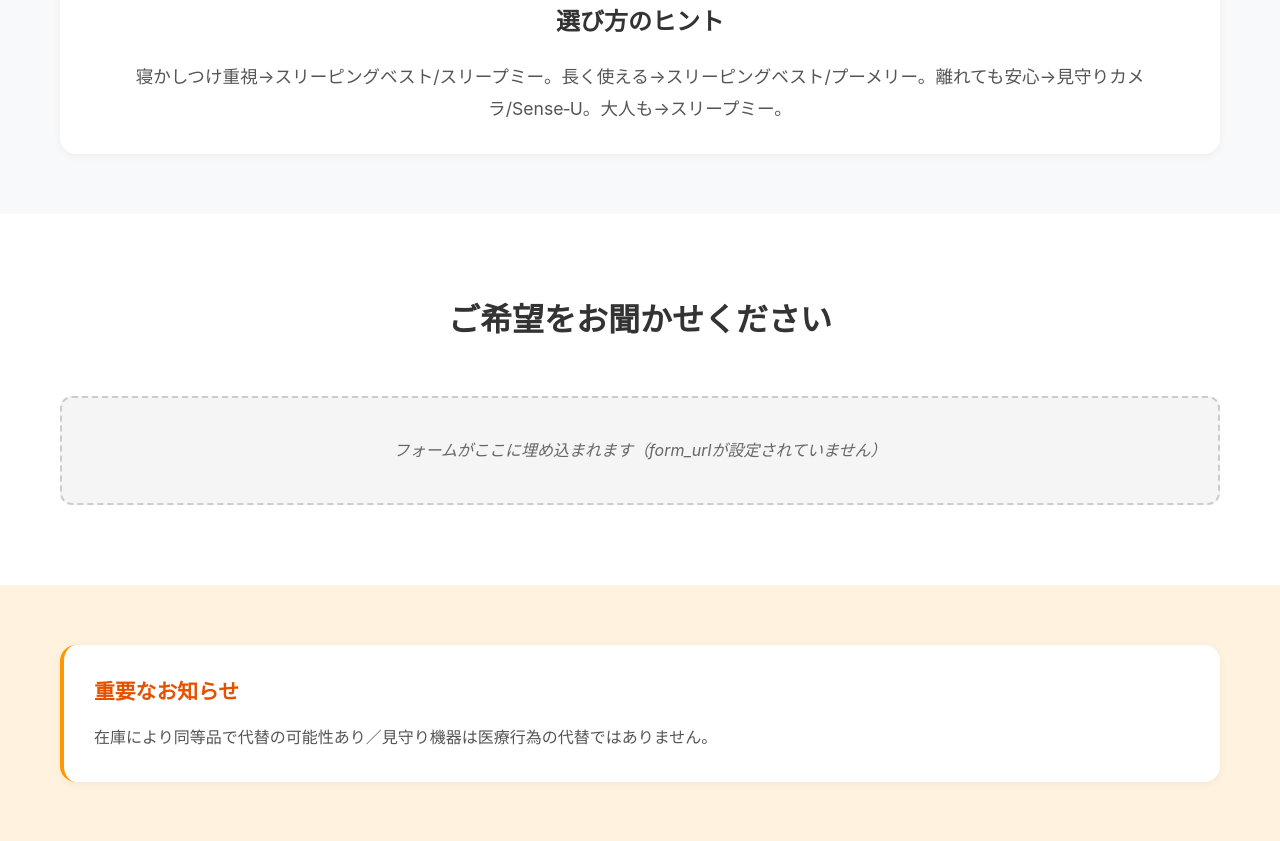
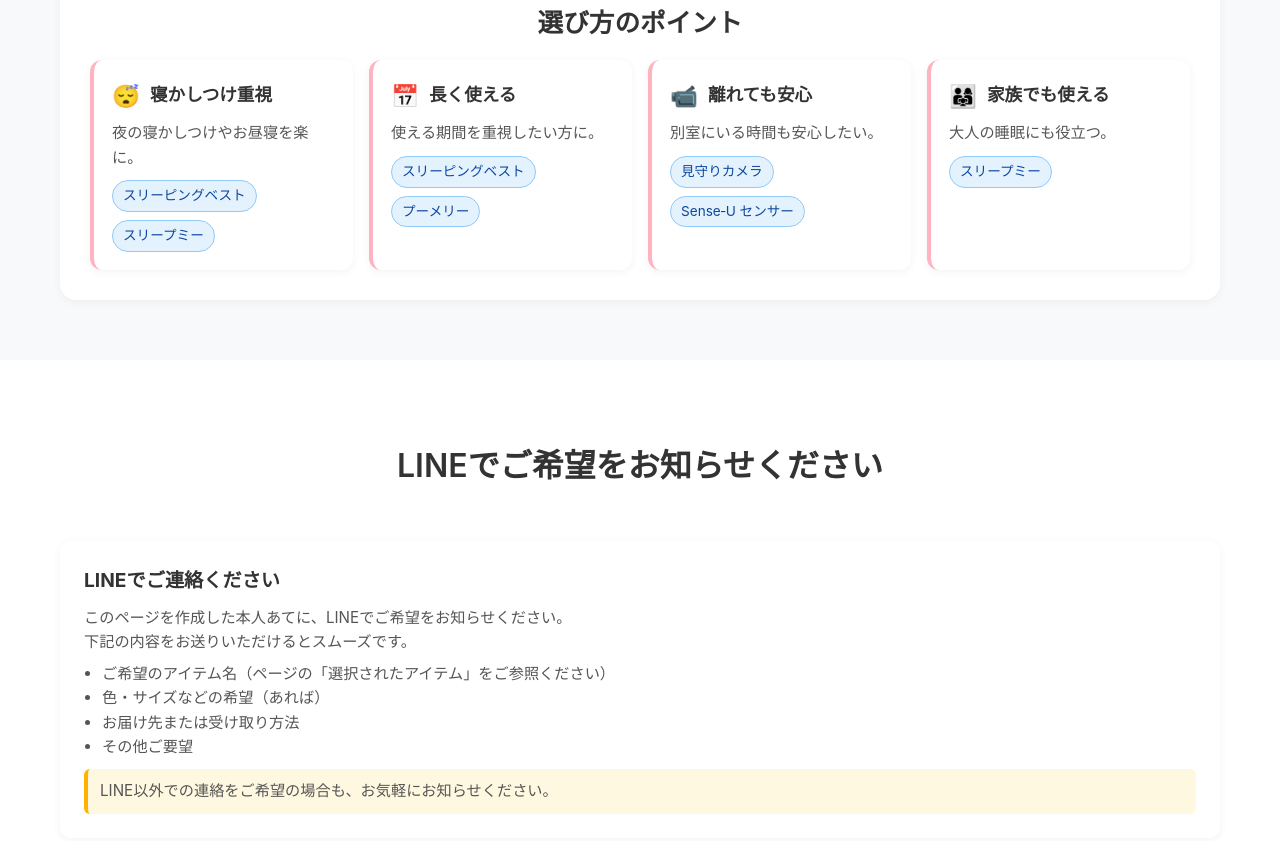
Before and after one commit to yokuto/birth_gift, a plain HTML site: page index.html in a window 1280 px wide. Shown: the part 2314-3155 px from the top of the page. Drawn offline with Linux system fonts and the light colour scheme.

Commit message:
選び方を追記

```diff
--- a/index.html
+++ b/index.html
@@ -246,22 +246,76 @@
             padding: 30px;
             border-radius: 16px;
             box-shadow: 0 2px 10px rgba(0,0,0,0.05);
+        }
+
+        .guide-content h3 {
+            font-size: 1.6rem;
+            margin-bottom: 16px;
+            color: #333;
             text-align: center;
         }
 
-        .guide-content h3 {
-            font-size: 1.5rem;
-            margin-bottom: 20px;
+        .guide-cards {
+            display: grid;
+            grid-template-columns: repeat(auto-fit, minmax(240px, 1fr));
+            gap: 16px;
+        }
+
+        .guide-card {
+            background: #ffffff;
+            border-radius: 12px;
+            padding: 18px;
+            box-shadow: 0 2px 10px rgba(0,0,0,0.05);
+            border-left: 4px solid #ffb3c1; /* soft accent */
+            transition: transform 0.2s ease, box-shadow 0.2s ease;
+        }
+
+        .guide-card:hover {
+            transform: translateY(-2px);
+            box-shadow: 0 6px 16px rgba(0,0,0,0.08);
+        }
+
+        .guide-card .guide-head {
+            display: flex;
+            align-items: center;
+            gap: 10px;
+            margin-bottom: 8px;
+        }
+
+        .guide-icon {
+            font-size: 1.4rem;
+        }
+
+        .guide-title {
+            font-size: 1.1rem;
+            font-weight: 700;
             color: #333;
         }
 
-        .guide-content p {
-            font-size: 1.1rem;
+        .guide-desc {
+            font-size: 0.95rem;
             color: #555;
-            line-height: 1.8;
+            margin-bottom: 10px;
         }
 
-        /* Form Section */
+        .guide-links {
+            display: flex;
+            flex-wrap: wrap;
+            gap: 8px;
+        }
+
+        .guide-link {
+            display: inline-block;
+            background: #e3f2fd;
+            color: #0d47a1;
+            text-decoration: none;
+            font-size: 0.85rem;
+            padding: 4px 10px;
+            border-radius: 999px;
+            border: 1px solid #90caf9;
+        }
+
+        /* Form/Contact Section */
         .form-section {
             padding: 80px 0;
             background: #fff;
@@ -293,14 +347,36 @@
             font-weight: 500;
         }
 
-        .form-placeholder {
-            background: #f5f5f5;
-            border: 2px dashed #ccc;
+        .contact-card {
+            background: #ffffff;
             border-radius: 12px;
-            padding: 40px;
-            text-align: center;
-            color: #666;
-            font-style: italic;
+            padding: 24px;
+            box-shadow: 0 2px 10px rgba(0,0,0,0.05);
+        }
+
+        .contact-card h3 {
+            font-size: 1.2rem;
+            margin-bottom: 10px;
+            color: #333;
+        }
+
+        .contact-card p,
+        .contact-card li {
+            color: #555;
+            font-size: 0.95rem;
+        }
+
+        .contact-list {
+            margin: 8px 0 0 18px;
+        }
+
+        .contact-note {
+            margin-top: 10px;
+            background: #fff8e1;
+            border-left: 4px solid #ffb300;
+            padding: 10px 12px;
+            border-radius: 6px;
+            color: #555;
         }
 
         /* FAQ Section */
@@ -373,6 +449,9 @@
             .section-title {
                 font-size: 1.6rem;
             }
+            .guide-cards {
+                grid-template-columns: 1fr;
+            }
         }
 
         /* Focus styles for accessibility */
@@ -421,7 +500,7 @@
             <h2 class="section-title">おすすめアイテム</h2>
             <div class="items-grid">
                 <!-- スリーピングベスト -->
-                <div class="item-card">
+                <div class="item-card" id="item-sleeping-vest">
                     <div class="item-image-placeholder">
                         Familiar<br>スリーピングベスト<br>画像
                     </div>
@@ -451,7 +530,7 @@
                 </div>
 
                 <!-- プーメリー -->
-                <div class="item-card">
+                <div class="item-card" id="item-pooh-merry">
                     <div class="item-image-placeholder">
                         くまのプーさん<br>6WAYジム<br>プーメリー
                     </div>
@@ -481,7 +560,7 @@
                 </div>
 
                 <!-- スリープミー -->
-                <div class="item-card">
+                <div class="item-card" id="item-sleepme">
                     <div class="item-image-placeholder">
                         YOGASLEEP<br>スリープミー<br>ホワイトノイズマシン
                     </div>
@@ -510,7 +589,7 @@
                 </div>
 
                 <!-- 見守りカメラ -->
-                <div class="item-card">
+                <div class="item-card" id="item-camera">
                     <div class="item-image-placeholder">
                         SwitchBot<br>見守りカメラ<br>ベビーモニター
                     </div>
@@ -540,7 +619,7 @@
                 </div>
 
                 <!-- Sense-U -->
-                <div class="item-card">
+                <div class="item-card" id="item-senseu">
                     <div class="item-image-placeholder">
                         Sense-U<br>一般医療機器<br>ベビーセンサー
                     </div>
@@ -579,8 +658,52 @@
     <section class="guide-section">
         <div class="container">
             <div class="guide-content">
-                <h3>選び方のヒント</h3>
-                <p>寝かしつけ重視→スリーピングベスト/スリープミー。長く使える→スリーピングベスト/プーメリー。離れても安心→見守りカメラ/Sense‑U。大人も→スリープミー。</p>
+                <h3>選び方のポイント</h3>
+                <div class="guide-cards">
+                    <div class="guide-card">
+                        <div class="guide-head">
+                            <span class="guide-icon">😴</span>
+                            <span class="guide-title">寝かしつけ重視</span>
+                        </div>
+                        <p class="guide-desc">夜の寝かしつけやお昼寝を楽に。</p>
+                        <div class="guide-links">
+                            <a href="#item-sleeping-vest" class="guide-link">スリーピングベスト</a>
+                            <a href="#item-sleepme" class="guide-link">スリープミー</a>
+                        </div>
+                    </div>
+                    <div class="guide-card">
+                        <div class="guide-head">
+                            <span class="guide-icon">📅</span>
+                            <span class="guide-title">長く使える</span>
+                        </div>
+                        <p class="guide-desc">使える期間を重視したい方に。</p>
+                        <div class="guide-links">
+                            <a href="#item-sleeping-vest" class="guide-link">スリーピングベスト</a>
+                            <a href="#item-pooh-merry" class="guide-link">プーメリー</a>
+                        </div>
+                    </div>
+                    <div class="guide-card">
+                        <div class="guide-head">
+                            <span class="guide-icon">📹</span>
+                            <span class="guide-title">離れても安心</span>
+                        </div>
+                        <p class="guide-desc">別室にいる時間も安心したい。</p>
+                        <div class="guide-links">
+                            <a href="#item-camera" class="guide-link">見守りカメラ</a>
+                            <a href="#item-senseu" class="guide-link">Sense‑U センサー</a>
+                        </div>
+                    </div>
+                    <div class="guide-card">
+                        <div class="guide-head">
+                            <span class="guide-icon">👨‍👩‍👧</span>
+                            <span class="guide-title">家族でも使える</span>
+                        </div>
+                        <p class="guide-desc">大人の睡眠にも役立つ。</p>
+                        <div class="guide-links">
+                            <a href="#item-sleepme" class="guide-link">スリープミー</a>
+                        </div>
+                    </div>
+                </div>
             </div>
         </div>
     </section>
@@ -588,15 +711,24 @@
     <!-- Form Section -->
     <section class="form-section" id="form-section">
         <div class="container">
-            <h2 class="section-title">ご希望をお聞かせください</h2>
+            <h2 class="section-title">LINEでご希望をお知らせください</h2>
 
             <div class="selected-item" id="selected-item">
                 <h3>選択されたアイテム</h3>
                 <p id="selected-item-name">まだ選択されていません</p>
             </div>
 
-            <div class="form-placeholder">
-                フォームがここに埋め込まれます（form_urlが設定されていません）
+            <div class="contact-card" aria-labelledby="contact-heading">
+                <h3 id="contact-heading">LINEでご連絡ください</h3>
+                <p>このページを作成した本人あてに、LINEでご希望をお知らせください。</p>
+                <p>下記の内容をお送りいただけるとスムーズです。</p>
+                <ul class="contact-list">
+                    <li>ご希望のアイテム名（ページの「選択されたアイテム」をご参照ください）</li>
+                    <li>色・サイズなどの希望（あれば）</li>
+                    <li>お届け先または受け取り方法</li>
+                    <li>その他ご要望</li>
+                </ul>
+                <p class="contact-note">LINE以外での連絡をご希望の場合も、お気軽にお知らせください。</p>
             </div>
         </div>
     </section>
```
